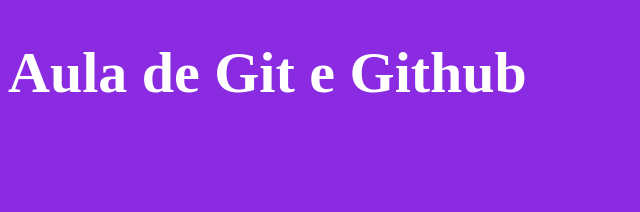
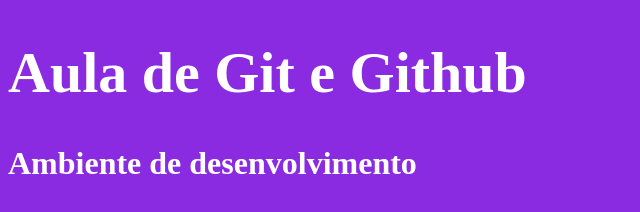
Before and after one commit to eichenberg/git-e-github-oficial, a plain HTML site: page index.html in a window 1280 px wide. Shown: the whole page, without its empty margins (0-640 px from the left). Drawn offline with Linux system fonts and the light colour scheme.

Commit message:
Alterações na branch Develop

```diff
--- a/index.html
+++ b/index.html
@@ -8,5 +8,6 @@
 </head>
 <body>
     <h1>Aula de Git e Github</h1>
+    <h2>Ambiente de desenvolvimento</h2>
 </body>
 </html>
--- a/style.css
+++ b/style.css
@@ -6,3 +6,8 @@
     font-size: 58px;
     color: white;
 }
+
+h2 {
+    font-size: 32px;
+    color: white;
+}
```
